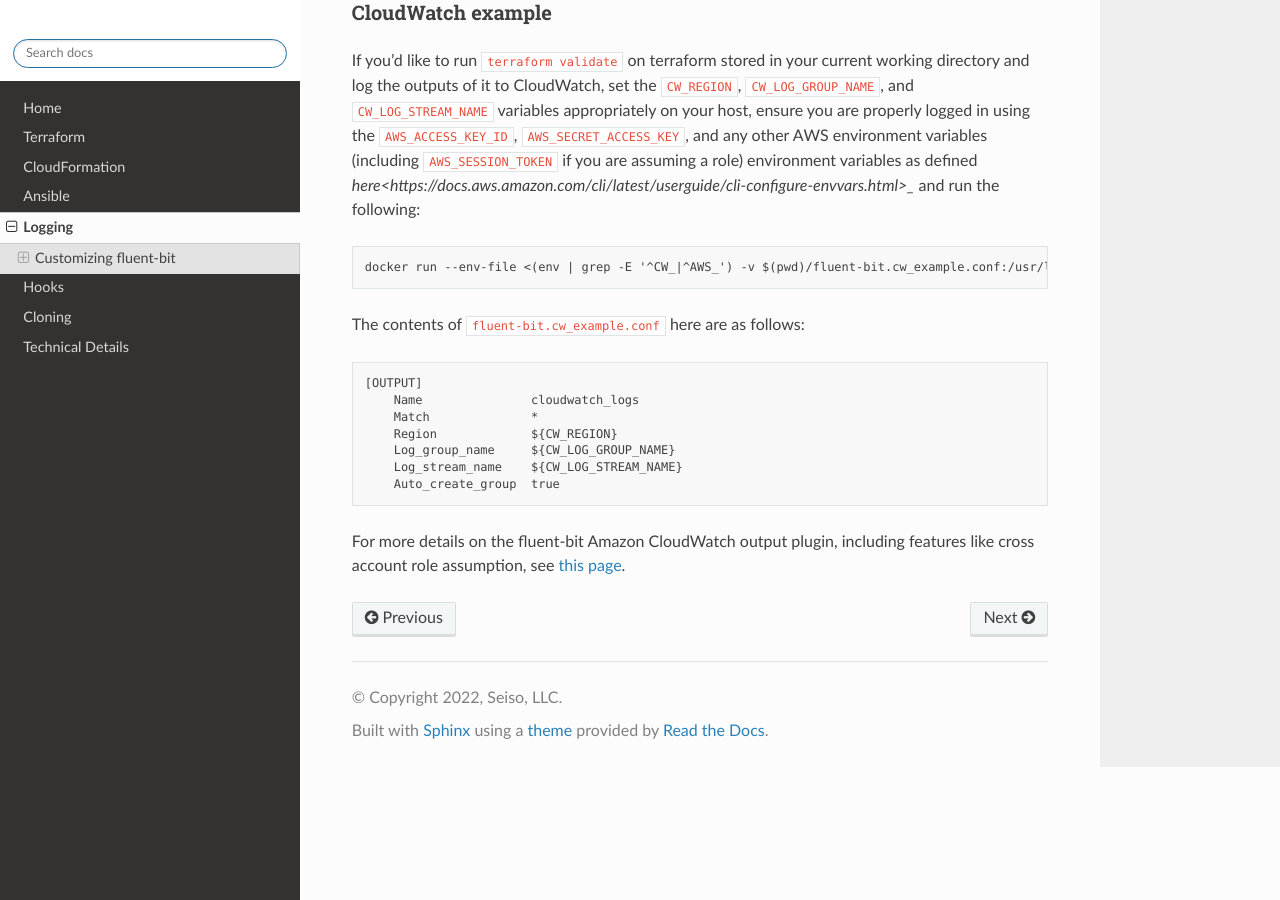
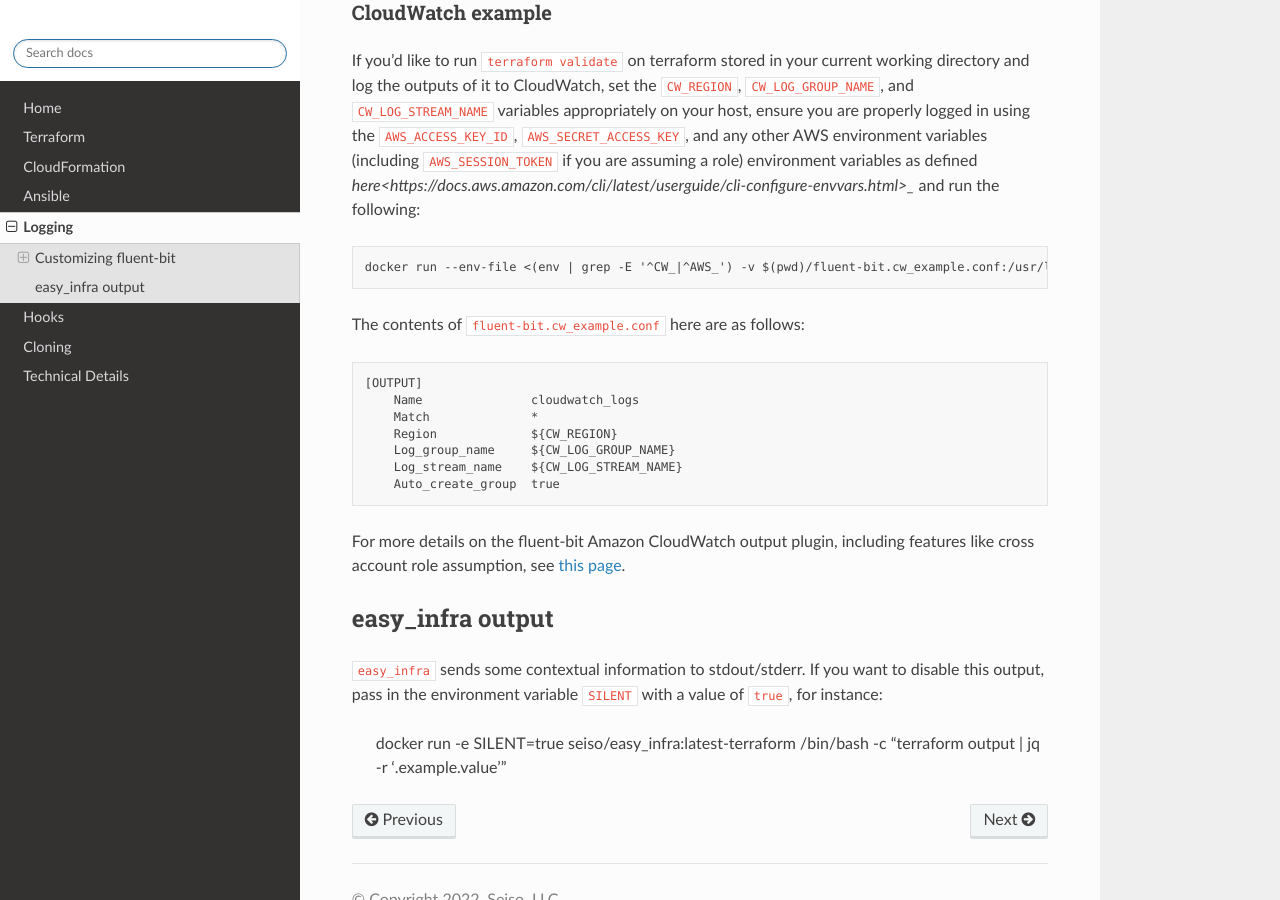
Before and after one commit to SeisoLLC/easy_infra, a Sphinx documentation site: the page built from docs/Logging/index.rst, in a window 1280 px wide and 900 px high, scrolled down 1206 px. Built offline with Sphinx 7.4.7 and the Read the Docs theme 2.0.0, drawn with Linux system fonts in a browser that asks for light colours.

Commit message:
feat: add silent mode (#286)

```diff
--- a/docs/Logging/index.rst
+++ b/docs/Logging/index.rst
@@ -53,7 +53,7 @@ If you'd like to run ``terraform validate`` on terraform stored in your current
 ``AWS_ACCESS_KEY_ID``, ``AWS_SECRET_ACCESS_KEY``, and any other AWS environment variables (including ``AWS_SESSION_TOKEN`` if you are assuming a role)
 environment variables as defined `here<https://docs.aws.amazon.com/cli/latest/userguide/cli-configure-envvars.html>_` and run the following::
 
-    docker run --env-file <(env | grep -E '^CW_|^AWS_') -v $(pwd)/fluent-bit.cw_example.conf:/usr/local/etc/fluent-bit/fluent-bit.outputs.conf seiso/easy_infra:latest terraform validate
+    docker run --env-file <(env | grep -E '^CW_|^AWS_') -v $(pwd)/fluent-bit.cw_example.conf:/usr/local/etc/fluent-bit/fluent-bit.outputs.conf seiso/easy_infra:latest-terraform terraform validate
 
 The contents of ``fluent-bit.cw_example.conf`` here are as follows::
 
@@ -67,3 +67,11 @@ The contents of ``fluent-bit.cw_example.conf`` here are as follows::
 
 For more details on the fluent-bit Amazon CloudWatch output plugin, including features like cross account role assumption, see `this page
 <https://docs.fluentbit.io/manual/pipeline/outputs/cloudwatch>`_.
+
+easy_infra output
+-----------------
+
+``easy_infra`` sends some contextual information to stdout/stderr. If you want to disable this output, pass in the environment variable ``SILENT`` with a value
+of ``true``, for instance:
+
+    docker run -e SILENT=true seiso/easy_infra:latest-terraform /bin/bash -c "terraform output | jq -r '.example.value'"
```
Also changed, not shown: Taskfile.yml (+6 -2 lines), docs/Technical Details/index.rst (line endings or trailing spaces), 1 other file.
